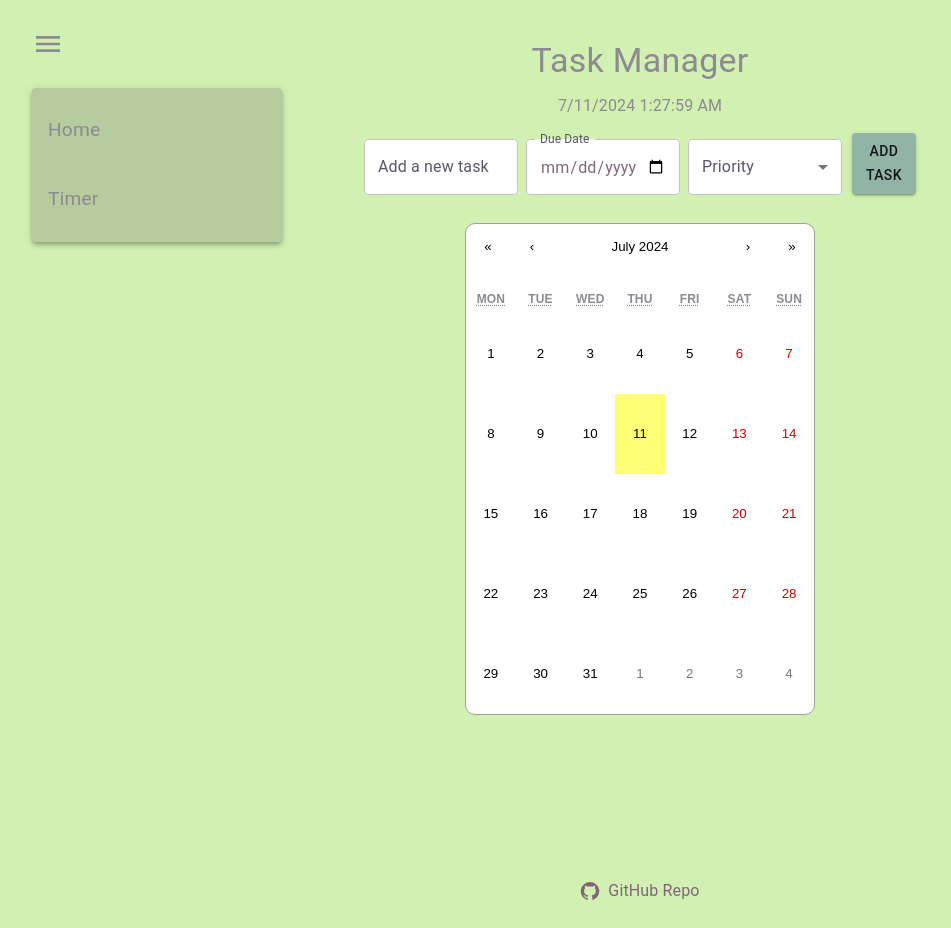
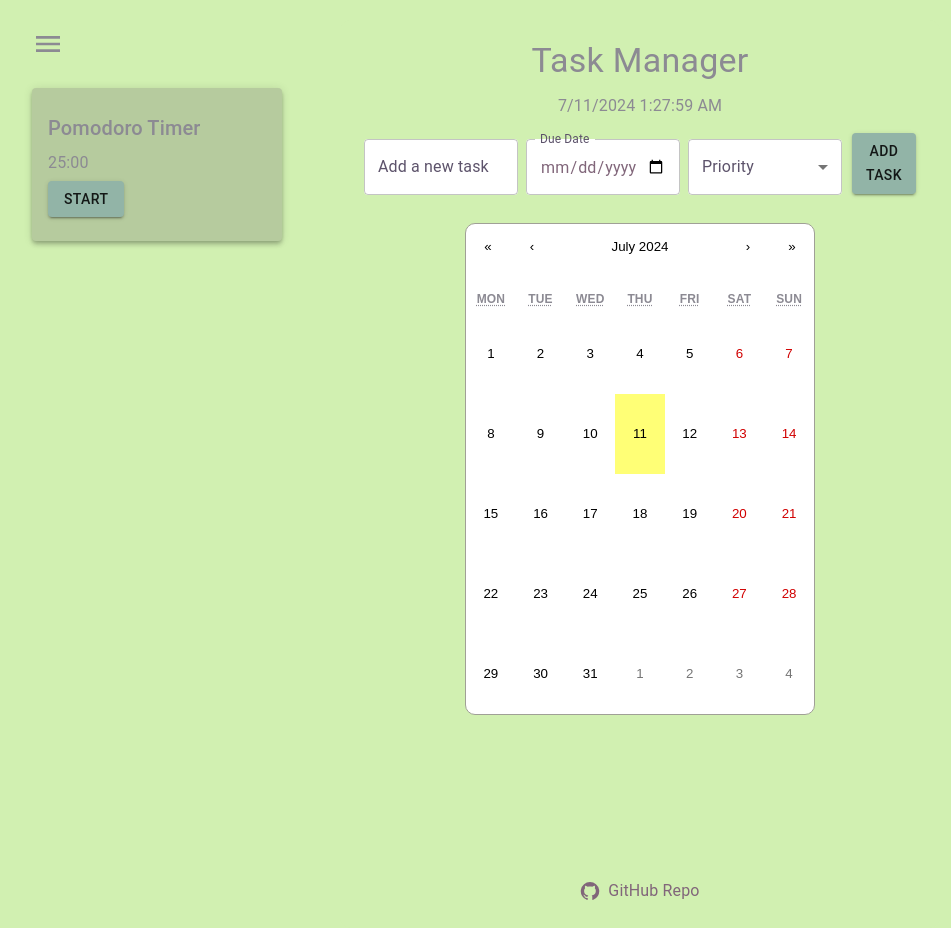
Before and after one commit to wangtony4005/task_manager, a React (Create React App) app: page / in a window 1280 px wide. Both pictures are taken after a click on the button "menu". Shown: the whole page, without its empty margins (0-951 px from the left). Built offline with nearby package versions, Linux system fonts and the light colour scheme.

Commit message:
Osvaldo: created simple pomodoro timer and updated BurgerMenu component

```diff
--- a/src/components/BurgerMenu.js
+++ b/src/components/BurgerMenu.js
@@ -1,5 +1,4 @@
 import React, { useState } from "react";
-import { Link } from "react-router-dom";
 import {
   Box,
   IconButton,
@@ -10,6 +9,7 @@ import {
   styled,
 } from "@mui/material";
 import MenuIcon from "@mui/icons-material/Menu";
+import PomodoroTimer from "./PomodoroTimer";
 
 const MenuContainer = styled(Box)(({ theme }) => ({
   position: "fixed",
@@ -54,10 +54,7 @@ function BurgerMenu() {
     setIsOpen(!isOpen);
   };
 
-  const menuItems = [
-    { text: "Home", path: "/" },
-    { text: "Timer", path: "/timer" },
-  ];
+  const menuItems = [{ text: "Pomodoro Timer", component: <PomodoroTimer /> }];
 
   return (
     <MenuContainer>
@@ -73,15 +70,8 @@ function BurgerMenu() {
       <MenuContent>
         <Collapse in={isOpen} timeout="auto" unmountOnExit>
           <StyledList>
-            {menuItems.map((item) => (
-              <StyledListItem
-                button
-                key={item.text}
-                to={item.path}
-                onClick={toggleMenu}
-              >
-                <StyledListItemText primary={item.text} />
-              </StyledListItem>
+            {menuItems.map((item, index) => (
+              <StyledListItem key={index}>{item.component}</StyledListItem>
             ))}
           </StyledList>
         </Collapse>
--- /dev/null
+++ b/src/components/PomodoroTimer.js
@@ -0,0 +1,52 @@
+import React, { useState, useEffect } from "react";
+import { Box, Button, Typography } from "@mui/material";
+
+const PomodoroTimer = () => {
+  const [timer, setTimer] = useState(1500); // 25 minutes
+  const [isActive, setIsActive] = useState(false);
+
+  useEffect(() => {
+    let interval = null;
+    if (isActive && timer > 0) {
+      interval = setInterval(() => {
+        setTimer((prevTimer) => prevTimer - 1);
+      }, 1000);
+    } else if (timer === 0) {
+      clearInterval(interval);
+
+    }
+    return () => clearInterval(interval);
+  }, [isActive, timer]);
+
+  const toggleTimer = () => {
+    setIsActive(!isActive);
+  };
+
+  const formatTime = (seconds) => {
+    const mins = Math.floor(seconds / 60);
+    const secs = seconds % 60;
+    return `${mins.toString().padStart(2, "0")}:${secs
+      .toString()
+      .padStart(2, "0")}`;
+  };
+
+  return (
+    <Box>
+      <Typography variant="h6" gutterBottom>
+        Pomodoro Timer
+      </Typography>
+      <Typography variant="body1" gutterBottom>
+        {formatTime(timer)}
+      </Typography>
+      <Button
+        variant="contained"
+        color={isActive ? "secondary" : "primary"}
+        onClick={toggleTimer}
+      >
+        {isActive ? "Pause" : "Start"}
+      </Button>
+    </Box>
+  );
+};
+
+export default PomodoroTimer;
```
